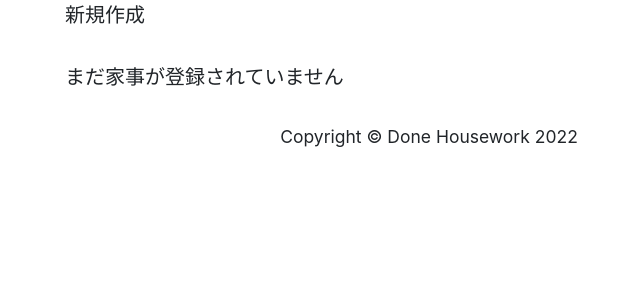
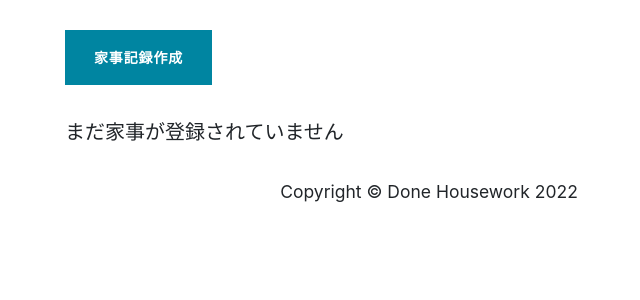
Before and after one commit to YoshidaErina19/done_housework_git, a Django app: template housework/templates/housework_list.html in a window 1280 px wide. Shown: the part 76-376 px from the top of the page, without its empty margins (211-851 px from the left). Run offline with Django 3.2, Linux system fonts and the light colour scheme; the template is opened without the code that fills it, so the values that code supplies are empty; some libraries are stand-ins or nearby versions.

Commit message:
家事一覧ページの新規家事登録ボタンを修正

```diff
--- a/housework/templates/housework_list.html
+++ b/housework/templates/housework_list.html
@@ -15,8 +15,11 @@
     <div class="row">
         <div class="my-div-style w-100">
             <div class="col-lg-8 col-md-10 mx-auto">
-                <div class="clearfix">
-                    <a class="btn-btn-primary float-right" href="#">新規作成</a>
+                <br>
+                <div class="clearfix float-right">
+                    <a class="float: right;" href="{% url 'housework:housework_create' %}">
+                        <button class="btn btn-primary">家事記録作成</button>
+                    </a>
                 </div>
                 {% for housework in housework_list %}
                   <div class="post-preview">
```
